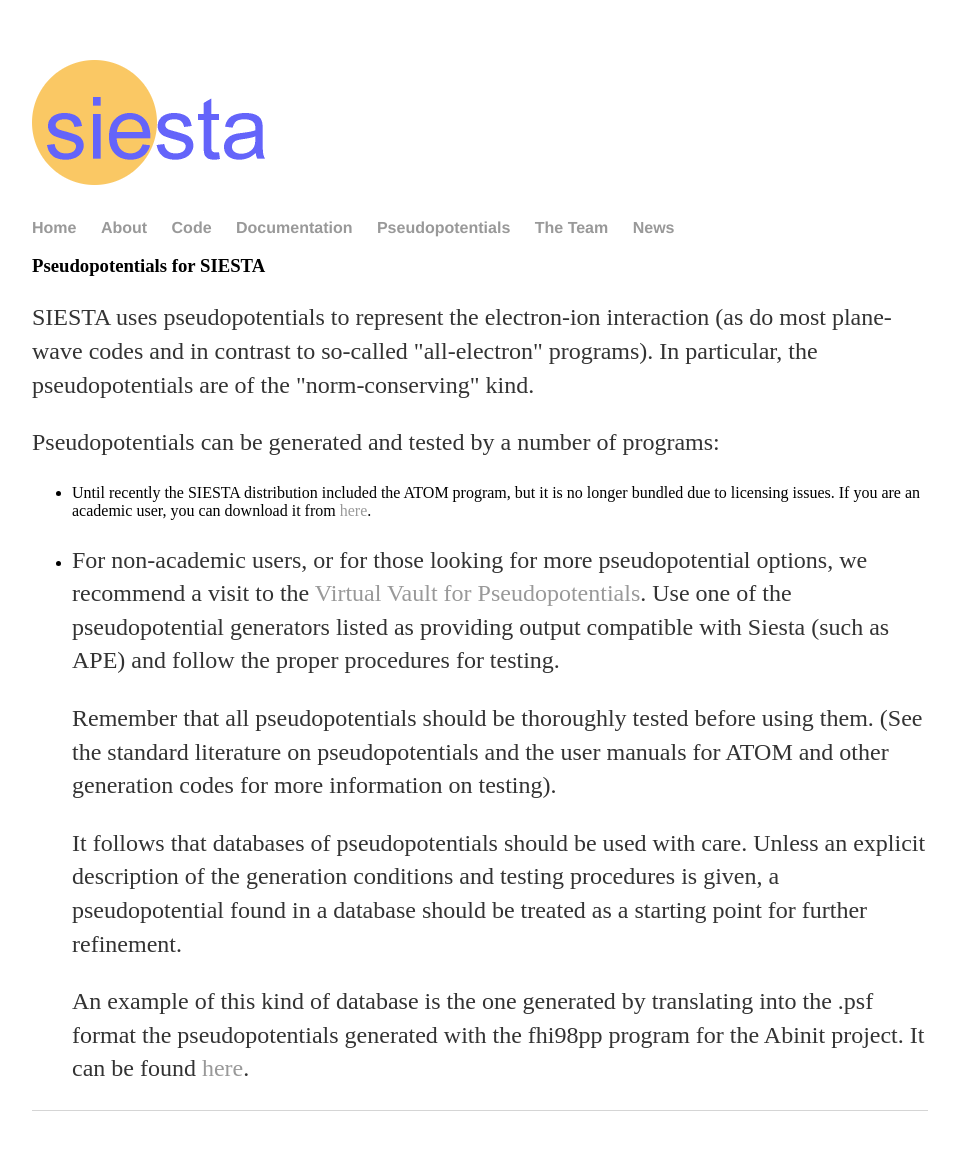
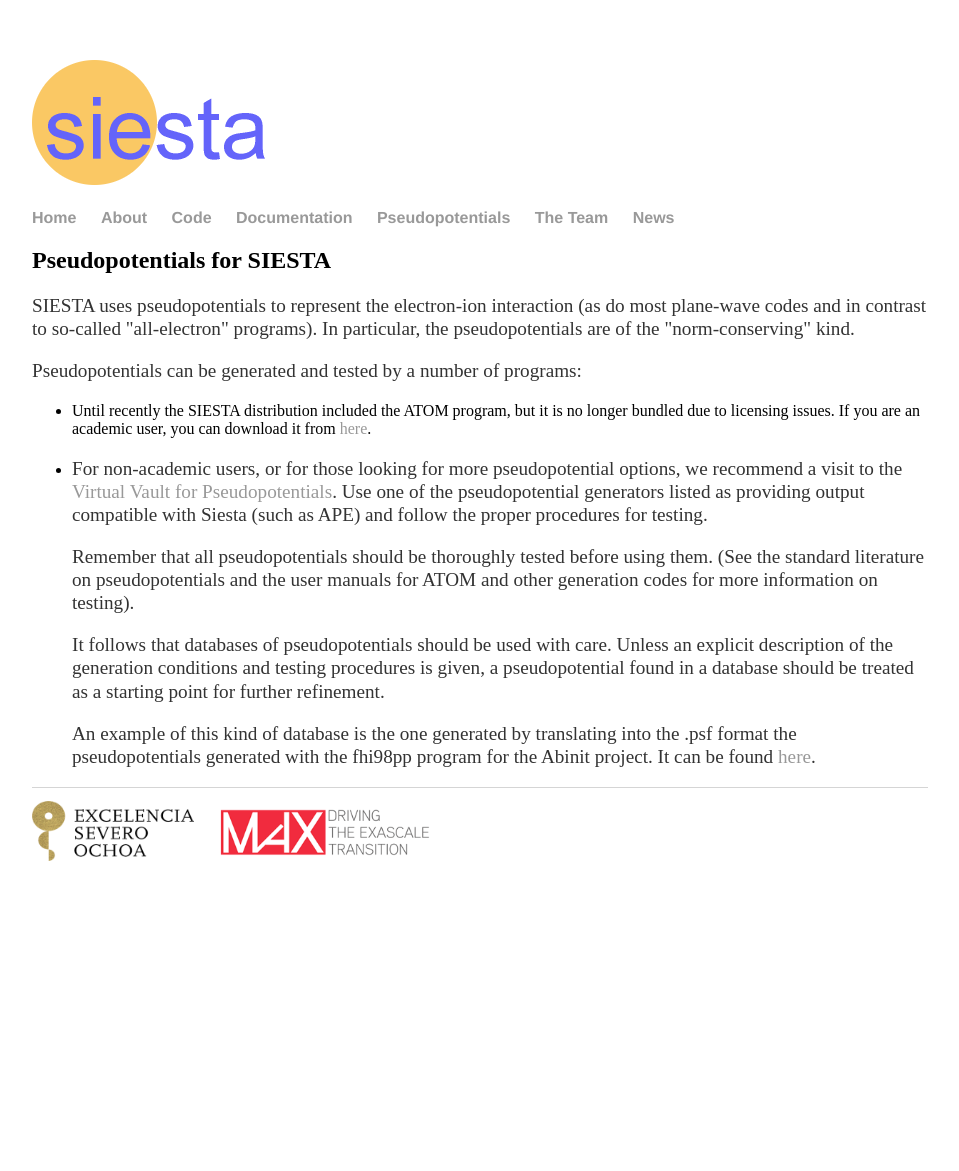
Before and after one commit to siesta-project/web-portal, a Jekyll site: the page built from Pseudopotentials/index.html, in a window 1280 px wide. Shown: the whole page, without its empty margins (160-1119 px from the left). Built offline with Jekyll 4.4.1, drawn with Linux system fonts in a browser that asks for light colours; after the commit the page ends 924 px from its top, so only the background shows below that.

Commit message:
Sponsors and fonts

```diff
--- a/Pseudopotentials/index.html
+++ b/Pseudopotentials/index.html
@@ -3,7 +3,7 @@
 title:  Pseudopotentials
 ---
 
-<h3>Pseudopotentials for SIESTA</h3>
+<h2>Pseudopotentials for SIESTA</h2>
 
 <p>SIESTA uses pseudopotentials to represent the electron-ion
 interaction (as do most plane-wave codes and in contrast to so-called
--- a/_layouts/siesta-nav.html
+++ b/_layouts/siesta-nav.html
@@ -7,10 +7,8 @@
   </head>
   <body>
 <P>
-<A HREF="{{ site.baseurl }}/SIESTA-logo-233x125.png">
-<iMG SRC ="{{ site.baseurl }}/SIESTA-logo-233x125.png"
+<img SRC ="{{ site.baseurl }}/SIESTA-logo-233x125.png"
 ALT = "[SIESTA Logo]">
-</A>
 </p>
     <nav>
       <ul>
@@ -31,6 +29,10 @@
     </div><!-- /.container -->
     <footer>
       <ul>
+<li><iMG class="sponsors" SRC ="{{ site.baseurl }}/marca-excellencia-trans.png"
+ALT = "[Severo Ochoa]">
+<li><iMG class="sponsors" SRC ="{{ site.baseurl }}/MaX.png"
+ALT = "[MaX CoE]">
 	<!-- <li><a href="http://">github.com/albgar</a></li> -->
       </ul>
     </footer>
--- a/css/main.css
+++ b/css/main.css
@@ -24,13 +24,17 @@
     font-family:'Helvetica', 'Arial', 'Sans-Serif';
 }
 p {
-    font-size: 1.5em;
-    line-height: 1.4em;
+    font-size: 1.2em;
+    line-height: 1.2em;
     color: #333;
 }
 footer {
     border-top: 1px solid #d5d5d5;
     font-size: .8em;
+}
+
+.sponsors {
+    height: 60px;
 }
 
 ul.posts {
```
Also changed, not shown: MaX.png (added), marca-excellencia-trans.png (added).
